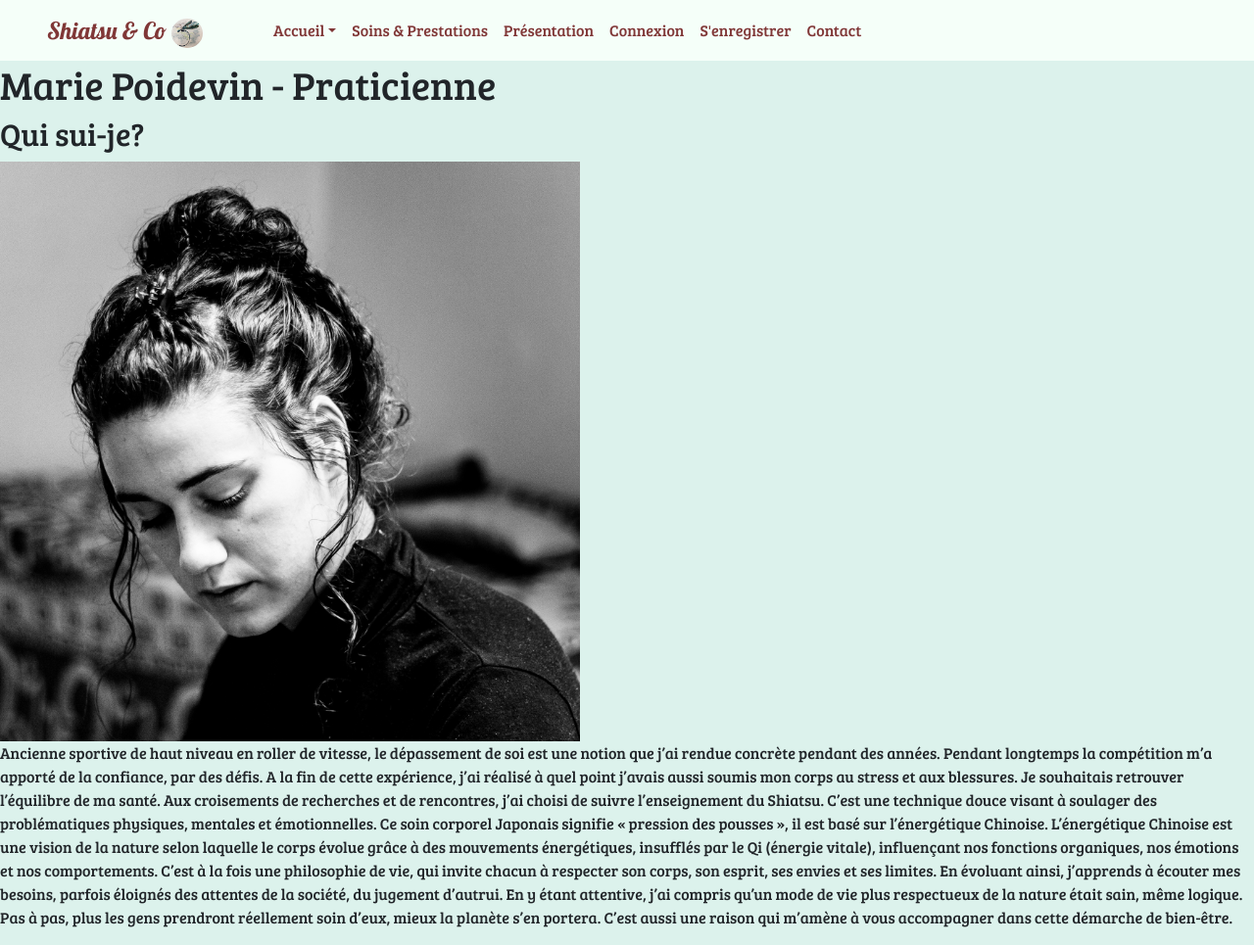
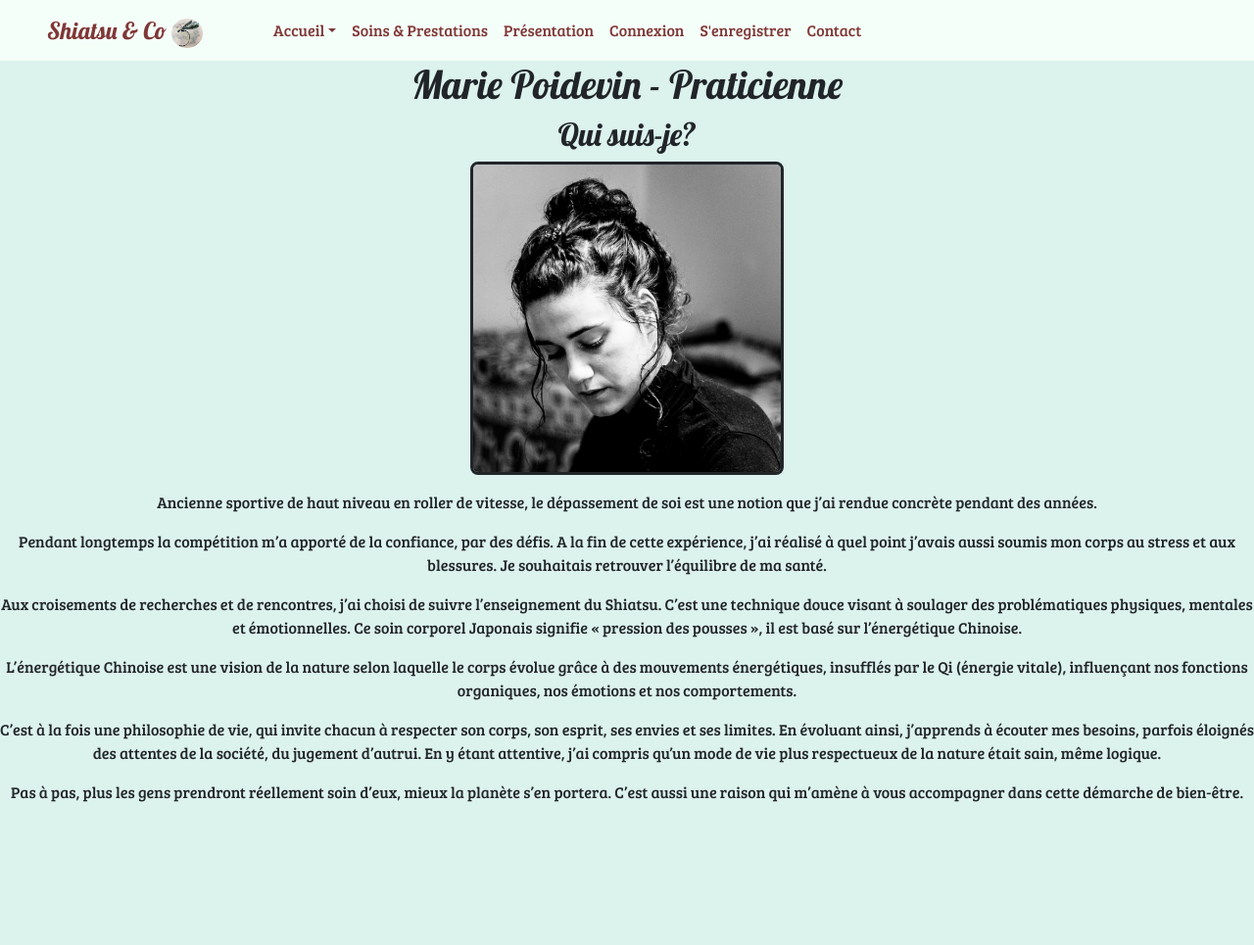
Before and after one commit to alanpacaud/ShiatsuCo, a Symfony app: template templates/main/presentation.html.twig in a window 1280 px wide. Shown: the whole page at 98% size. After the commit the page ends 819 px from the top, so only its background shows below. Run offline with Twig, Linux system fonts and the light colour scheme; the template is opened without the code that fills it, so the values that code supplies are empty; some libraries are stand-ins or nearby versions.

Commit message:
shaping presentation
Shaping for presentation finished (for now)

```diff
--- /dev/null
+++ b/public/css/style-presentation.css
@@ -0,0 +1,69 @@
+/*GLOBAL*/
+
+body {
+    background-color: #DCF2EC;
+    /*background-color: #FCE0D2;*/
+    /*background-color: #6A758A;*/
+    font-family: 'Bree Serif', serif;
+}
+
+#spacing-div{
+    padding-top: 1rem;
+}
+
+/*NAVIGATION*/
+
+nav {
+    background-color: #F5FFF9;
+    /*background-color: #20232A;*/
+    color: #DCF2EC;
+    /*color: #EBEBEB;*/
+    padding-bottom: 0.5rem;
+    padding-left: 0.5rem;
+}
+
+#paintDragonfly {
+    width: 2rem;
+    border-radius: 50%;
+}
+
+#brandTitle {
+    color: #803737 !important;
+    font-size: 1.5rem;
+    margin-left: 2rem;
+    margin-right: 4rem;
+    font-family: 'Lobster', cursive;
+
+}
+
+#brandTitle:hover {
+    color: #FFE5E6 !important;
+    font-size: 1.8rem;
+}
+
+
+.nav-link {
+    text-decoration: none;
+    font-family: 'Bree Serif', serif;
+    /*color: #BFBFBF;*/
+    color: #803737!important;
+}
+
+.nav-link:hover {
+    font-size: larger;
+    color: #FFE6E6 !important;
+}
+
+/*SUB NAVBAR*/
+
+/*SPECIFIC PRESENTATION*/
+.lobster-align{
+    font-family: 'Lobster', cursive;
+    text-align: center;
+}
+
+#photo1{
+    width: 25%;
+    border-radius: 0.5rem;
+    border: solid #212529;
+}
--- a/templates/main/presentation.html.twig
+++ b/templates/main/presentation.html.twig
@@ -1,35 +1,61 @@
 {% extends 'base.html.twig' %}
 
 {% block title %}Shiatsu & Co - Login{% endblock %}
-{% block stylesheets %}<link rel="stylesheet" href="{{ asset('css/style.css') }}">{% endblock %}
+{% block stylesheets %}
+    <link rel="stylesheet" href="{{ asset('css/style-presentation.css') }}">{% endblock %}
 
 {% block body %}
 
-    <h1>Marie Poidevin - Praticienne</h1>
-    <h2>Qui sui-je?</h2>
-    <img src="{{ asset('img/picsToShare/photoShootHead1.png') }}" alt="Qui suis-je?">
+    <h1 class="lobster-align">Marie Poidevin - Praticienne</h1>
+    <h2 class="lobster-align">Qui suis-je?</h2>
 
-    <p>Ancienne sportive de haut niveau en roller de vitesse, le dépassement de soi est une notion que j’ai rendue
-        concrète pendant des années.
+    <div class="d-flex justify-content-center mb-3">
+        <img id="photo1" src="{{ asset('img/picsToShare/photoShootHead1.png') }}" alt="Qui suis-je?">
+    </div>
 
-        Pendant longtemps la compétition m’a apporté de la confiance, par des défis. A la fin de cette expérience, j’ai
-        réalisé à quel point j’avais aussi soumis mon corps au stress et aux blessures. Je souhaitais retrouver
-        l’équilibre de ma santé.
 
-        Aux croisements de recherches et de rencontres, j’ai choisi de suivre l’enseignement du Shiatsu. C’est une
-        technique douce visant à soulager des problématiques physiques, mentales et émotionnelles. Ce soin corporel
-        Japonais signifie « pression des pousses », il est basé sur l’énergétique Chinoise.
+        <p class="text-center">Ancienne sportive de haut niveau en roller de vitesse, le dépassement de soi est une notion que j’ai rendue
+            concrète pendant des années.</p>
 
-        L’énergétique Chinoise est une vision de la nature selon laquelle le corps évolue grâce à des mouvements
-        énergétiques, insufflés par le Qi (énergie vitale), influençant nos fonctions organiques, nos émotions et nos
-        comportements.
 
-        C’est à la fois une philosophie de vie, qui invite chacun à respecter son corps, son esprit, ses envies et ses
-        limites. En évoluant ainsi, j’apprends à écouter mes besoins, parfois éloignés des attentes de la société, du
-        jugement d’autrui. En y étant attentive, j’ai compris qu’un mode de vie plus respectueux de la nature était
-        sain, même logique.
 
-        Pas à pas, plus les gens prendront réellement soin d’eux, mieux la planète s’en portera. C’est aussi une raison
-        qui m’amène à vous accompagner dans cette démarche de bien-être.</p>
+        <p class="text-center">Pendant longtemps la compétition m’a apporté de la confiance, par des défis. A la fin de cette expérience,
+            j’ai
+            réalisé à quel point j’avais aussi soumis mon corps au stress et aux blessures. Je souhaitais retrouver
+            l’équilibre de ma santé.</p>
+
+
+        <p class="text-center">Aux croisements de recherches et de rencontres, j’ai choisi de suivre l’enseignement du Shiatsu. C’est
+            une
+            technique douce visant à soulager des problématiques physiques, mentales et émotionnelles. Ce soin
+            corporel
+            Japonais signifie « pression des pousses », il est basé sur l’énergétique Chinoise.</p>
+
+
+
+        <p class="text-center">L’énergétique Chinoise est une vision de la nature selon laquelle le corps évolue grâce à des mouvements
+            énergétiques, insufflés par le Qi (énergie vitale), influençant nos fonctions organiques, nos émotions
+            et
+            nos
+            comportements.</p>
+
+
+
+        <p class="text-center">C’est à la fois une philosophie de vie, qui invite chacun à respecter son corps, son esprit, ses envies
+            et
+            ses
+            limites. En évoluant ainsi, j’apprends à écouter mes besoins, parfois éloignés des attentes de la
+            société,
+            du
+            jugement d’autrui. En y étant attentive, j’ai compris qu’un mode de vie plus respectueux de la nature
+            était
+            sain, même logique.</p>
+
+
+
+        <p class="text-center">Pas à pas, plus les gens prendront réellement soin d’eux, mieux la planète s’en portera. C’est aussi une
+            raison
+            qui m’amène à vous accompagner dans cette démarche de bien-être.</p>
+
 
 {% endblock %}
```
